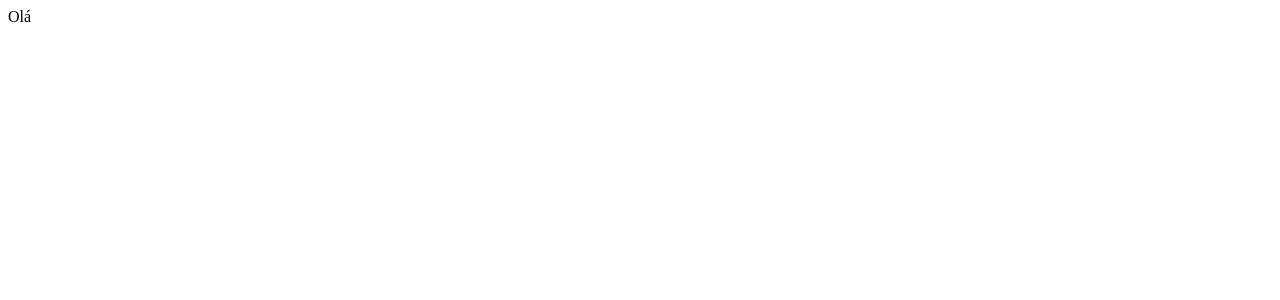
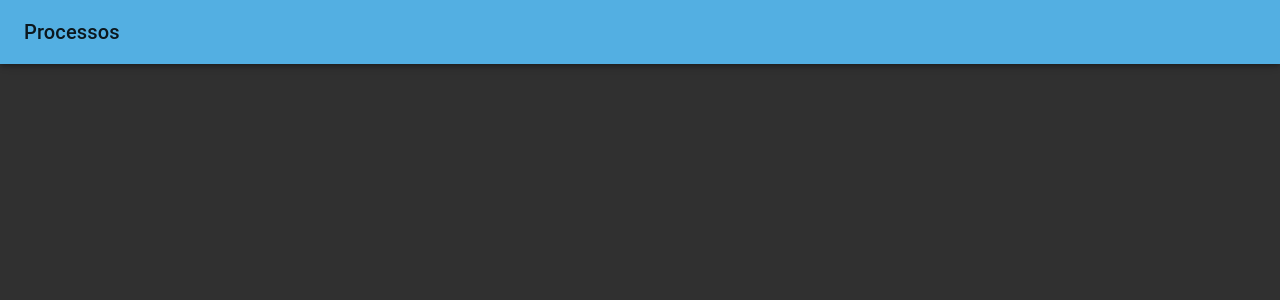
Before and after one commit to thaiscristinabertoldo/devinhouse-projeto-6, a React (Create React App) app in the folder Projetos/frontend/: page / in a window 1280 px wide. Shown: the top 300 px of the page. Built offline with nearby package versions, Linux system fonts and the light colour scheme.

Commit message:
WIP Componentes base

```diff
--- a/Projetos/frontend/src/App.js
+++ b/Projetos/frontend/src/App.js
@@ -1,5 +1,5 @@
-function App() {
-  return <div>Olá</div>;
-}
+import { BaseLayout } from './layouts/BaseLayout';
 
-export default App;
+export const App = () => {
+  return <BaseLayout>Olá</BaseLayout>;
+};
--- a/Projetos/frontend/src/components/AppBar/AppBar.js
+++ b/Projetos/frontend/src/components/AppBar/AppBar.js
@@ -1,9 +1,11 @@
-import { makeStyles } from '@material-ui/core';
-import React from 'react';
-import style from './AppBar.style';
+import { AppBar as MuiAppBar, Toolbar, Typography } from '@material-ui/core';
 
-const useStyle = makeStyles(style);
-
-export default function AppBar() {
-  return <div>Ola</div>;
-}
+export const AppBar = () => {
+  return (
+    <MuiAppBar>
+      <Toolbar>
+        <Typography variant="h6">Processos</Typography>
+      </Toolbar>
+    </MuiAppBar>
+  );
+};
--- a/Projetos/frontend/src/components/AppBar/AppBar.style.js
+++ b/Projetos/frontend/src/components/AppBar/AppBar.style.js
@@ -1 +1,3 @@
-export const style = {};
+export const style = {
+  title: {}
+};
--- /dev/null
+++ b/Projetos/frontend/src/contexts/theme-context.js
@@ -0,0 +1,46 @@
+import { createContext, useContext, useEffect, useState } from 'react';
+import { getTheme } from '../styles/theme';
+import { CssBaseline, ThemeProvider } from '@material-ui/core';
+import { getFromStorage, saveIntoStorage } from '../services/storage/local-storage-service';
+
+const ThemeContext = createContext();
+
+export function useAppTheme() {
+  const context = useContext(ThemeContext);
+
+  if (!context) {
+    throw new Error('useAuth must be used within an AuthProvider.');
+  }
+
+  return context;
+}
+
+export const AppThemeProvider = ({ children }) => {
+  const [darkMode, setDarkMode] = useState(false);
+  const [theme, setTheme] = useState();
+
+  const onToggleTheme = () => {
+    setDarkMode((prev) => !prev);
+  };
+
+  useEffect(() => {
+    const themeStorage = getFromStorage(process.env.REACT_APP_DARK_THEME);
+    if (themeStorage) {
+      setDarkMode(themeStorage === 'true');
+    }
+  }, []);
+
+  useEffect(() => {
+    setTheme(getTheme(darkMode));
+    saveIntoStorage(process.env.REACT_APP_DARK_THEME, darkMode);
+  }, [darkMode]);
+
+  return (
+    <ThemeContext.Provider value={{ onToggleTheme }}>
+      <ThemeProvider theme={theme}>
+        <CssBaseline />
+        {children}
+      </ThemeProvider>
+    </ThemeContext.Provider>
+  );
+};
--- a/Projetos/frontend/src/index.js
+++ b/Projetos/frontend/src/index.js
@@ -1,10 +1,14 @@
 import React from 'react';
 import ReactDOM from 'react-dom';
-import App from './App';
+import { App } from './App';
+
+import { AppThemeProvider } from './contexts/theme-context';
 
 ReactDOM.render(
   <React.StrictMode>
-    <App />
+    <AppThemeProvider>
+      <App />
+    </AppThemeProvider>
   </React.StrictMode>,
   document.getElementById('root'),
 );
--- /dev/null
+++ b/Projetos/frontend/src/layouts/BaseLayout/BaseLayout.js
@@ -0,0 +1,11 @@
+import { AppBar } from '../../components/AppBar';
+import { Box, Container } from '@material-ui/core';
+
+export const BaseLayout = ({ children }) => {
+  return (
+    <Box bgcolor="red">
+      <AppBar />
+      <Container>{children}</Container>
+    </Box>
+  );
+};
--- /dev/null
+++ b/Projetos/frontend/src/layouts/BaseLayout/index.js
@@ -0,0 +1 @@
+export * from './BaseLayout'
--- /dev/null
+++ b/Projetos/frontend/src/styles/theme.js
@@ -0,0 +1,30 @@
+import { createTheme } from '@material-ui/core';
+
+export const getTheme = (darkMode) =>
+  createTheme({
+    ...(darkMode ? themeDark : themeLight),
+  });
+
+export const themeDark = createTheme({
+  palette: {
+    type: 'dark',
+    primary: {
+      main: '#0f2c3d',
+    },
+    secondary: {
+      main: '#ffb300',
+    },
+  },
+});
+
+export const themeLight = createTheme({
+  palette: {
+    type: 'dark',
+    primary: {
+      main: '#53afe2',
+    },
+    secondary: {
+      main: '#ffb300',
+    },
+  },
+});
```
Also changed, not shown: Projetos/frontend/src/components/README.md (deleted), Projetos/frontend/src/layouts/README.md (deleted), 2 other files (tests, documents, lock files or other folders).
